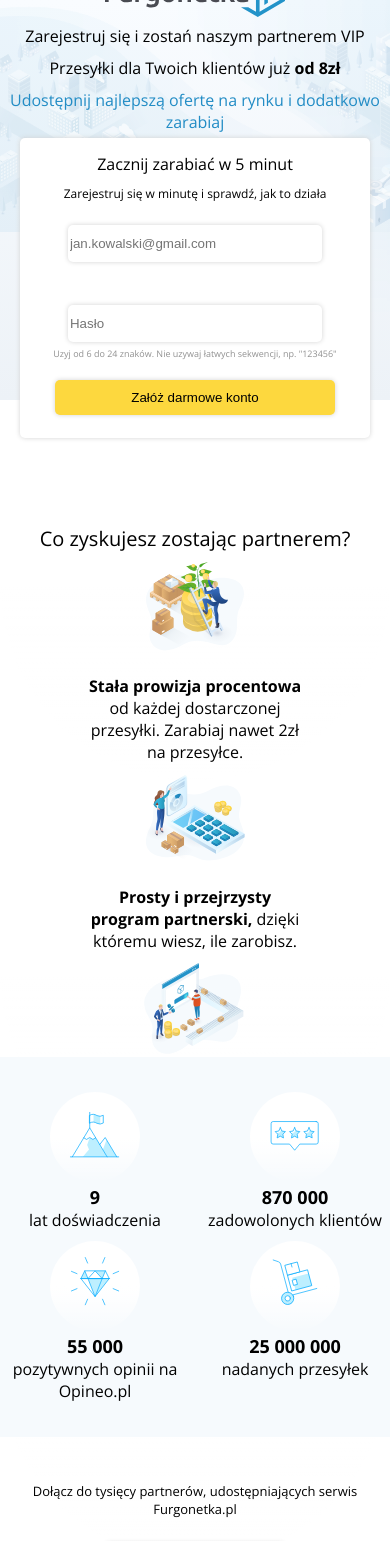
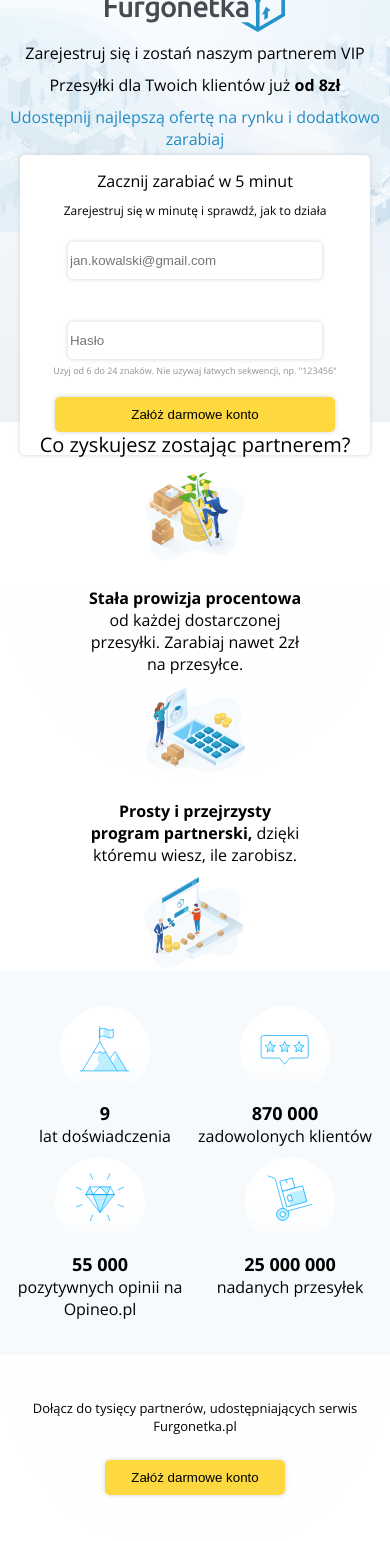
Before and after one commit to ossowskid/FurgonetkaTask, a React (Create React App) app in the folder furonetka/: page / in a window 390 px wide. Shown: the top 1541 px of the page. Built offline with nearby package versions, Linux system fonts and the light colour scheme.

Commit message:
small fixes

```diff
--- a/furonetka/src/index.css
+++ b/furonetka/src/index.css
@@ -206,9 +206,6 @@
     align-items: center;
   }
 
-  .profits__content {
-    min-width: 992px;
-  }
   .experience {
     display: flex;
     justify-content: center;
@@ -322,12 +319,12 @@
     width: 180px;
   }
 }
-@media only screen and (max-width: 480px) {
-  body {
-    font-size: 11px;
-  }
+@media only screen and (min-width: 360px) and (max-width: 480px) {
   .header__background {
-    height: 400px;
+    height: 50vh;
+    min-width: 360px;
+    max-width: 480px;
+    align-items: center;
     background: url(../src/images/gradient_right.png) top right 40% no-repeat,
       url(../src/images/gradient_left.png) top left 10% no-repeat,
       linear-gradient(to top, #edf2f7, #f9fcff);
@@ -337,9 +334,8 @@
     display: flex;
     flex-flow: column;
     justify-content: center;
-  }
-  .information {
-    margin-top: 70px;
+    min-width: 360px;
+    max-width: 480px;
   }
 
   .form__content {
@@ -355,7 +351,13 @@
   }
 
   .main {
-    margin-top: 120px;
+    margin-top: 0;
+  }
+
+  .profits {
+    flex-flow: column;
+    justify-content: space-evenly;
+    height: 65vh;
   }
 
   .profits__content {
@@ -373,9 +375,9 @@
   }
 
   .experience__position {
-    display: flex;
     margin: 5px;
-    width: 400px;
+    min-width: 360px;
+    max-width: 480px;
   }
 
   .experience__image {
@@ -383,9 +385,11 @@
     height: 90px;
   }
 
-  .footer__container {
-    max-width: 400px;
+  .footer {
+    min-width: 360px;
+    max-width: 480px;
   }
+
   .footer__container p {
     font-size: 13px;
   }
```
